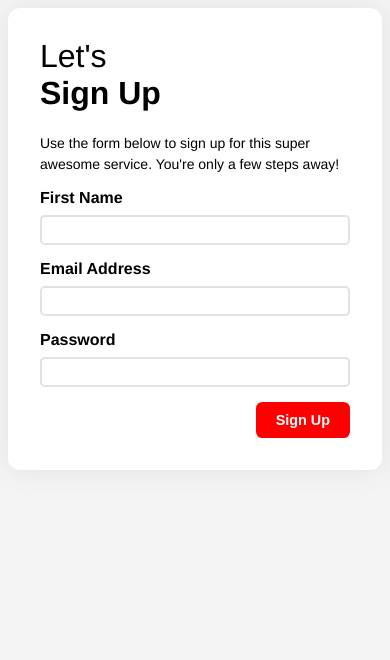
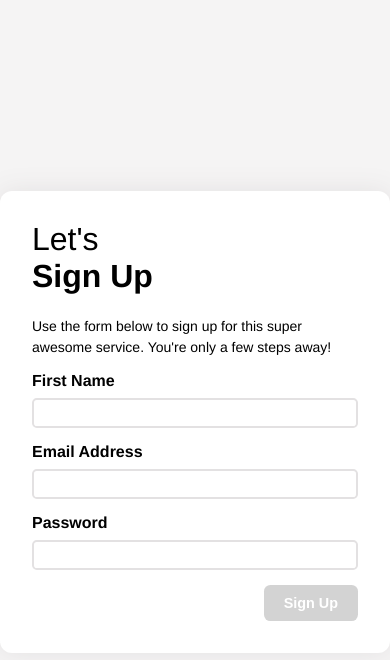
Before and after one commit to mromerom/fg-challenge, a React (Create React App) app: page / in a window 390 px wide. Shown: the top 660 px of the page. Built offline with nearby package versions, Linux system fonts and the light colour scheme.

Commit message:
chore(Styles): Refine responsive behavior

```diff
--- a/src/App.css
+++ b/src/App.css
@@ -1,6 +1,19 @@
 html {
   background: rgb(245, 244, 244);
   font-family: 'Helvetica Neue', Helvetica, Arial, sans-serif;
+}
+
+body {
+  margin: 0;
+  overflow: hidden;
+}
+
+.app--wrapper {
+  display: flex;
+  justify-content: center;
+  align-items: center;
+  height: 100vh;
+  width: 100vw;
 }
 
 .composed-input {
@@ -16,27 +29,42 @@ html {
   margin-bottom: 15px;
 }
 
-.form--wrapper {
+.form--wrapper,
+.success--wrapper {
   background: rgb(255, 255, 255);
   border-radius: .75rem;
   display: flex;
   filter: drop-shadow(0 0 0.75rem rgb(227, 225, 226));
   flex-direction: column;
-  max-width: 700px;
   padding: 2rem;
+}
+
+.form--wrapper {
+  max-width: 400px;
+}
+
+.success--wrapper {
+  margin-left: 10px;
+  margin-right: 10px;
+  max-width: 366px;
+}
+
+.form--text span {
+  font-size: .9rem;
+  font-weight: bold;
 }
 
 .header--wrapper {
   margin-bottom: 2.5rem;
 }
 
-.form--text span {
+.header--wrapper span {
   font-size: 2rem;
   font-weight: 400;
   line-height: 1;
 }
 
-.form--text h1 {
+.header--wrapper h1 {
   line-height: 0;
 }
 
@@ -44,6 +72,16 @@ html {
   font-size: 14px;
   font-weight: 500;
   line-height: 1.5;
+}
+
+.success--wrapper .form--text p {
+  font-size: 14px;
+  font-weight: 400;
+  line-height: 1.5;
+}
+
+.success--wrapper .button--submit {
+  margin-top: 1rem;
 }
 
 .form--error {
@@ -70,8 +108,39 @@ html {
   padding: 10px 20px 10px 20px;
 }
 
+.button--submit:disabled {
+  background-color: lightgray;
+}
+
 @media (max-width: 584px) {
   .form--wrapper {
     max-width: 100%;
   }
+
+  .success--wrapper {
+    bottom: 0;
+    margin-left: 0px;
+    margin-right: 0px;
+    max-width: 100%;
+    position: absolute;
+    top: 0;
+  }
+
+  .success--wrapper .button--submit {
+    margin-top: 13rem;
+  }
 }
+
+@media (max-width: 320px) {
+  .success--wrapper {
+    bottom: 0;
+    margin-left: 0px;
+    margin-right: 0px;
+    position: absolute;
+    top: 0;
+  }
+
+  .success--wrapper .button--submit {
+    margin-top: 11rem;
+  }
+}
--- a/src/components/form-fields.jsx
+++ b/src/components/form-fields.jsx
@@ -24,7 +24,7 @@ export const FormFields = () => {
   }
 
   return (
-    <div>
+    <div className='app--wrapper'>
       <form className='form--wrapper' onSubmit={handleSubmit}>
         <div className='form--text'>
           <div className='header--wrapper'>
--- a/src/components/form-success.jsx
+++ b/src/components/form-success.jsx
@@ -6,8 +6,8 @@ export const FormSuccess = (props) => {
   const { email, firstName } = React.useContext(SignupContext)
 
   return (
-    <div>
-      <form className='form--wrapper'>
+    <div className='app--wrapper'>
+      <form className='success--wrapper'>
         <div className='form--text'>
           <div className='header--wrapper'>
             <span>Welcome,</span>
```
